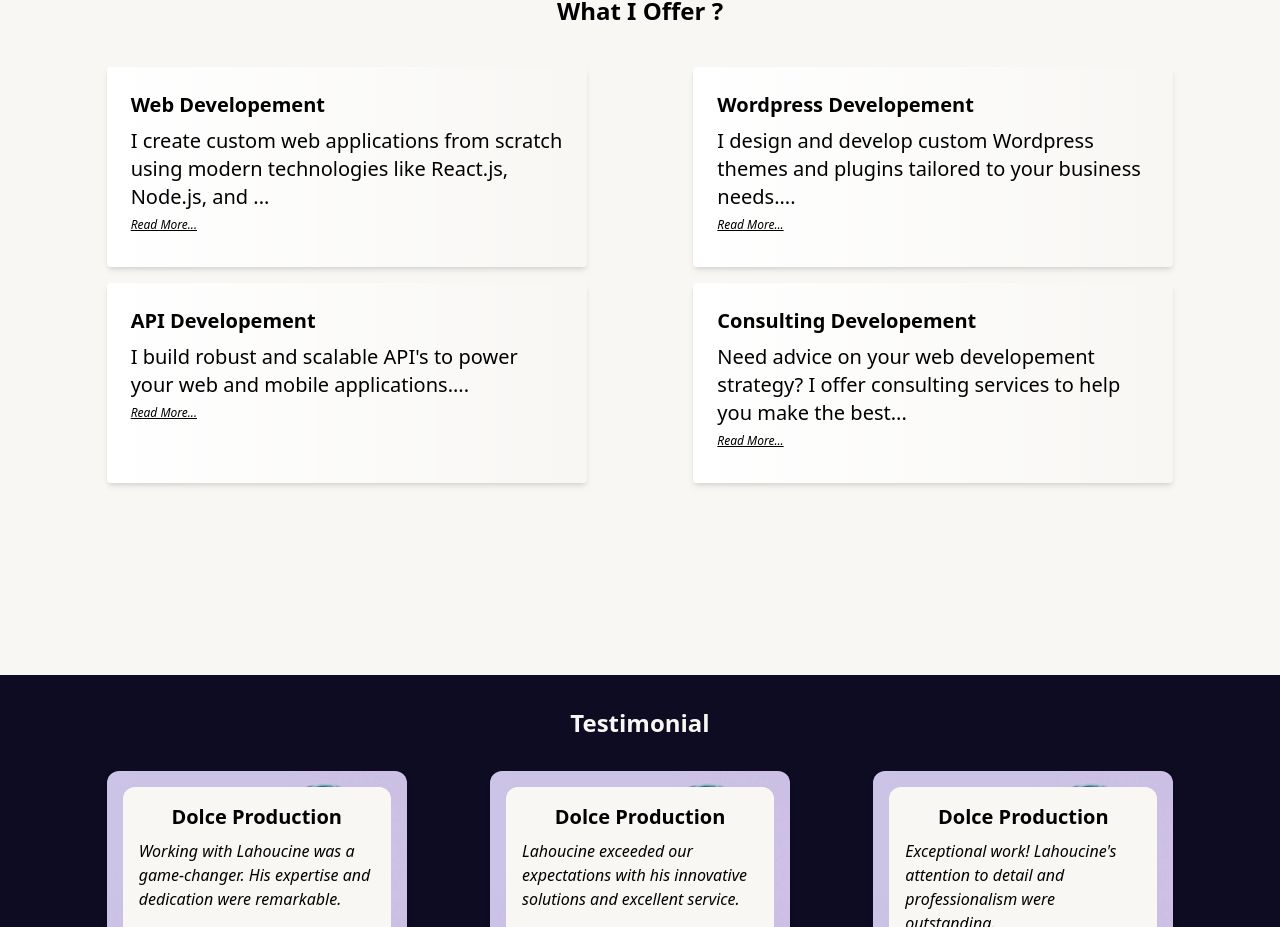
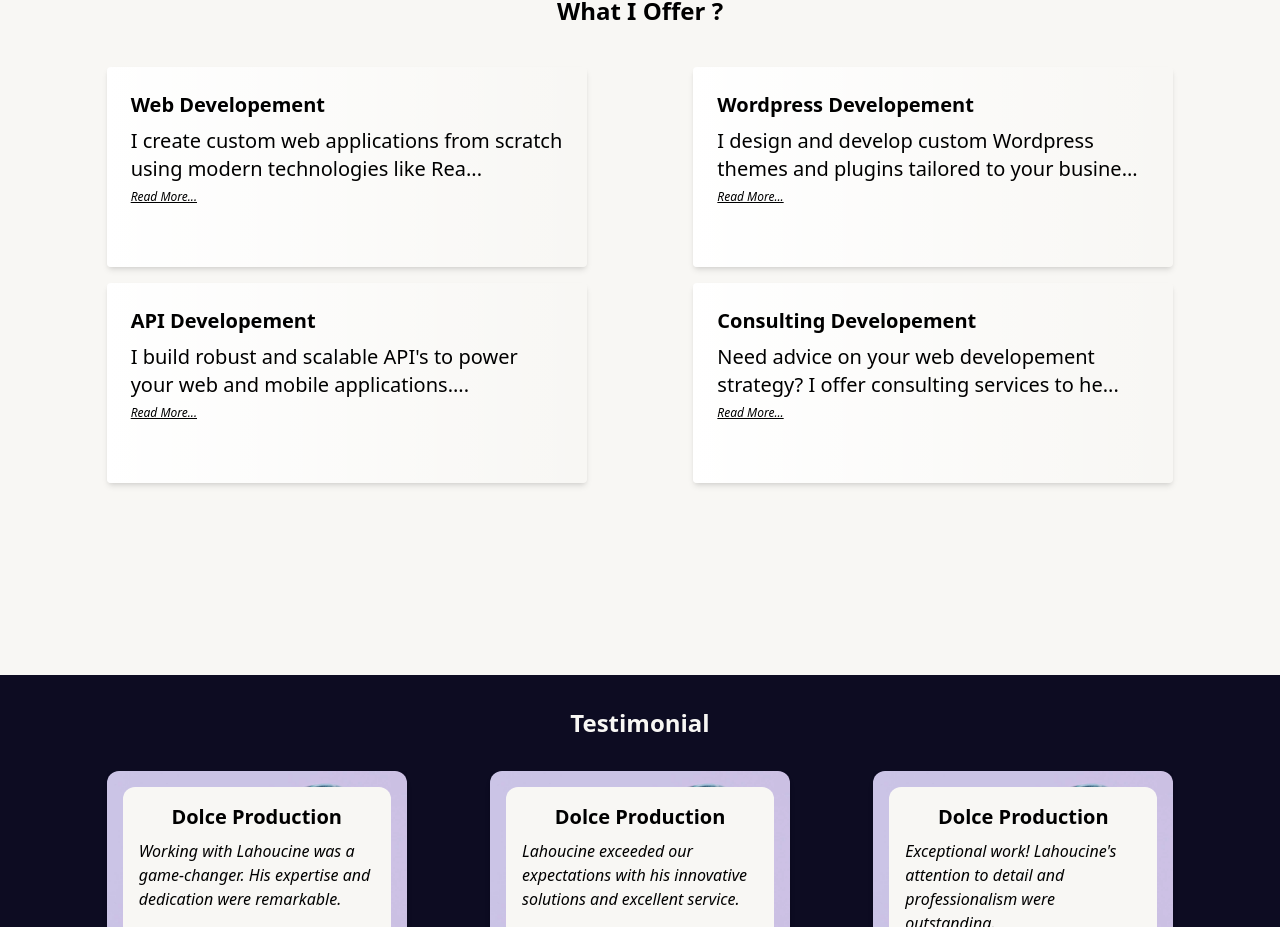
Before and after one commit to elkhattaby0/portfolio, a React (Create React App) app: page / in a window 1280 px wide. Shown: the part 1339-2266 px from the top of the page. Built offline with nearby package versions, Linux system fonts and the light colour scheme.

Commit message:
21-08-24 00:57

```diff
--- a/src/components/ui/Card.js
+++ b/src/components/ui/Card.js
@@ -12,7 +12,7 @@ const Card = ({img="", alt="", para="", text=""}) => {
             return (
                 <>
                     <Text>
-                        {text.slice(0,100) + "..."}
+                        {text.slice(0,80) + "..."}
                     </Text>
 
                 </>
```
